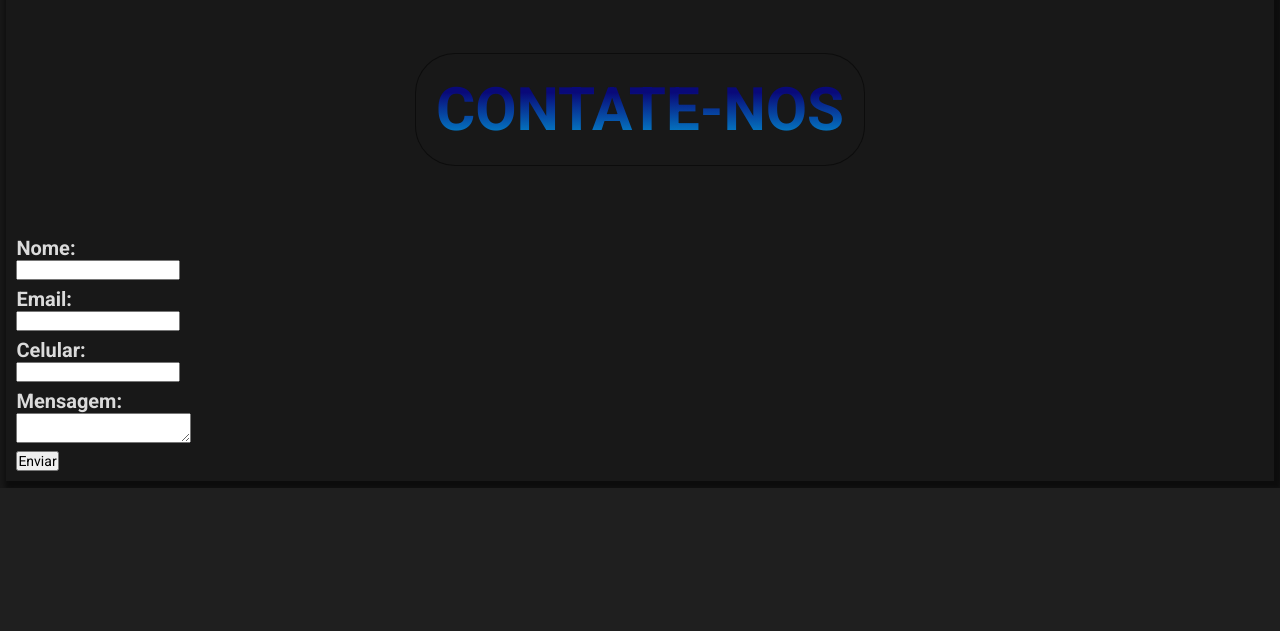
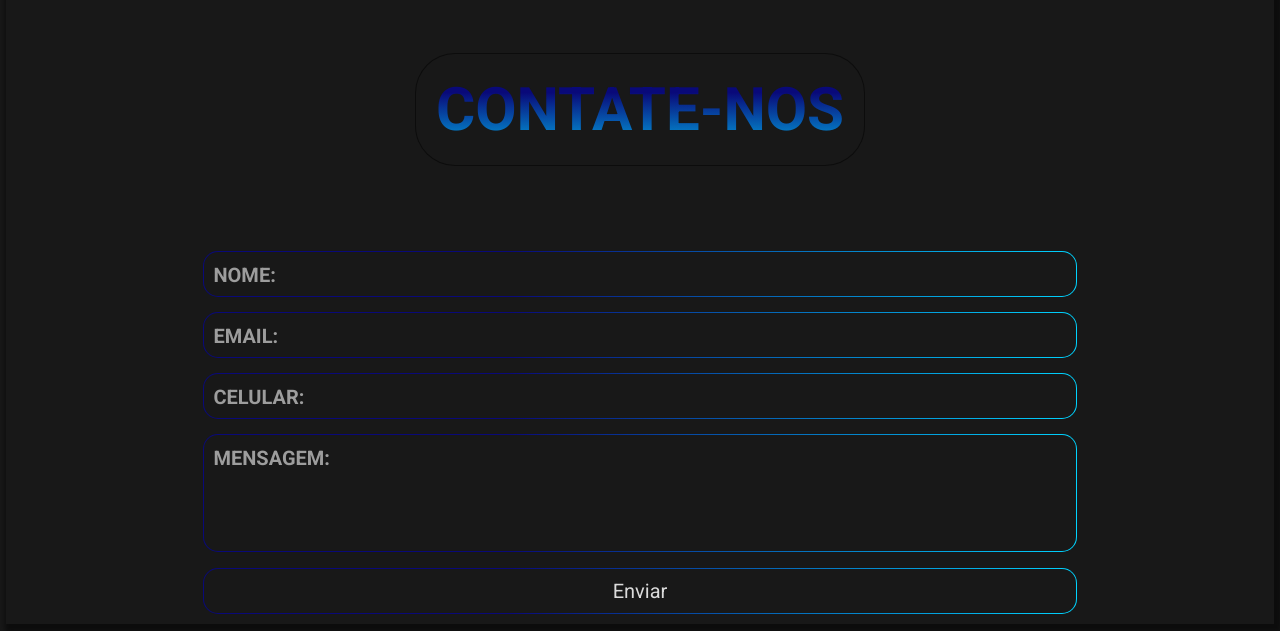
Before and after one commit to JPerrut/Projeto-faculdade---Portal-da-Alfabetiza-o, a PHP site: page /projeto.html in a window 1280 px wide. Shown: the part 1390-2021 px from the top of the page. Before the commit the page ends 1878 px from the top, so only its background shows below. Run offline with PHP 8.4, Linux system fonts and the light colour scheme; some libraries are stand-ins or nearby versions.

Commit message:
section_three

```diff
--- a/projeto.css
+++ b/projeto.css
@@ -427,14 +427,112 @@ section .image_main {
 
 .section_three {
   flex-direction: column;
+  align-items: center;
 }
 
-.section_three input {
-  font-size: 14px;
+.section_three input, textarea {
+  color: var(--font-color);
+  border: none;
+  border-radius: 15px;
+  font-size: 2rem;
+  width: 100%;
+  padding: 10px 12px;
+  background: linear-gradient(var(--back-color), var(--back-color)) padding-box, var(--blue-gradient-color) border-box;
+  border: 1px solid transparent;
+  resize: none;
 }
 
-.section_three label {
+form {
+  width: 70%;
+  text-align: center;
+}
+
+form div {
+  position: relative;
+}
+
+form label {
+  text-transform: uppercase;
   font-size: 20px;
+  font-weight: 700;
+  color: #9d9d9d;
+  position: absolute;
+  top: 20px;
+  left: 10px;
+  user-select: none;
+  pointer-events: none;
+  transition: 0.5s;
+}
+.section_three input:focus ~ label, textarea:focus ~ label,
+.section_three input:not(:placeholder-shown) ~ label, textarea:not(:placeholder-shown) ~ label {
+  font-size: 12px;
+  top: 7px;
+}
+
+
+.section_three input, textarea {
+  color: var(--font-color);
+  border: none;
+  border-radius: 15px;
+  font-size: 2rem;
+  width: 100%;
+  padding: 10px 12px;
+  background: linear-gradient(var(--back-color), var(--back-color)) padding-box, var(--blue-gradient-color) border-box;
+  border: 1px solid transparent;
+  resize: none;
+}
+
+
+form {
+  width: 70%;
+  text-align: center;
+}
+
+form .box_input {
+  position: relative;
+  margin: 15px 0;
+}
+
+.box_input label {
+  text-transform: uppercase;
+  font-size: 20px;
+  font-weight: 700;
+  color: #9d9d9d;
+  position: absolute;
+  top: 12px;
+  left: 10px;
+  user-select: none;
+  pointer-events: none;
+}
+
+.box_input input:focus ~ label, .box_input textarea:focus ~ label,
+.box_input input:not(:placeholder-shown) ~ label, .box_input textarea:not(:placeholder-shown) ~ label {
+  font-size: 15px;
+  top: -5px;
+  left: 35px;
+  padding: 1px 10px 2px 10px;
+  background: var(--back-color);
+  transition: all 0.5s;
+}
+
+.error {
+  display: flex;
+  justify-content: start;
+  font-size: 15px;
+  margin-left: 12px;
+  color:#8B0000
+}
+
+.formSent {
+  display: flex;
+  justify-content: start;
+  font-size: 15px;
+  margin-left: 12px;
+  color:#08a84b
+}
+
+#submit {
+  cursor: pointer;
 }
   /* SECTION > THREE > END */
 
--- a/projeto.html
+++ b/projeto.html
@@ -9,9 +9,10 @@
     <link rel="stylesheet" href="https://cdnjs.cloudflare.com/ajax/libs/font-awesome/6.6.0/css/all.min.css" integrity="sha512-Kc323vGBEqzTmouAECnVceyQqyqdsSiqLQISBL29aUW4U/M7pSPA/gEUZQqv1cwx4OnYxTxve5UMg5GT6L4JJg==" crossorigin="anonymous" referrerpolicy="no-referrer" />
 
     <script src="https://ajax.googleapis.com/ajax/libs/jquery/3.7.1/jquery.min.js" defer></script>
+    <script src="https://cdnjs.cloudflare.com/ajax/libs/jquery.mask/1.14.16/jquery.mask.min.js" defer></script>
     <script src="projeto.js" defer></script>
 
-    <title>Portak da alfabetização</title>
+    <title>Portal da alfabetização</title>
 </head>
 <body>
     <header>
@@ -85,20 +86,33 @@
             <section class="section_three">
 
                 <!-- FORM > BEGINNING -->
-                <form action="#" method="post">
-                    <label for="nome">Nome:</label><br>
-                    <input type="text" id="nome" name="nome" required><br><br>
+                <form action="#" method="post" id="contactForm" novalidate>
 
-                    <label for="email">Email:</label><br>
-                    <input type="email" id="email" name="email" required><br><br>
+                    <div class="box_input">
+                        <input type="text" id="name" name="name" placeholder="" maxlength="60">
+                        <label>Nome:</label>
+                        <span id="nameError" class="error"></span>
+                    </div>
 
-                    <label for="cell">Celular:</label><br>
-                    <input type="text" id="cell" name="cell" required><br><br>
+                    <div class="box_input">
+                        <input type="email" id="email" name="email" placeholder="" >
+                        <label>Email:</label>
+                        <span id="emailError" class="error"></span>
+                    </div>
 
-                    <label for="message">Mensagem:</label><br>
-                    <textarea id="message" name="message" rows="4" cols="50" required></textarea><br><br>
+                    <div class="box_input">
+                        <input type="text" id="cell" class="cell" name="cell" placeholder="" >
+                        <label>Celular:</label>
+                        <span id="cellError" class="error"></span>
+                    </div>
+                    <div class="box_input">
+                        <textarea id="message" name="message" placeholder="" rows="4" cols="50" maxlength="300"></textarea>
+                        <label>Mensagem:</label>
+                        <span id="messageError" class="error"></span>
+                    </div>
 
-                    <input type="submit" value="Enviar">
+                    <input type="submit" value="Enviar" id="submit" name="submit">
+                    <span id="formSent" class="formSent"></span>
                 </form>
                 <!-- FORM > END -->
 
```
Also changed, not shown: projeto.js (+100 -0 lines).
